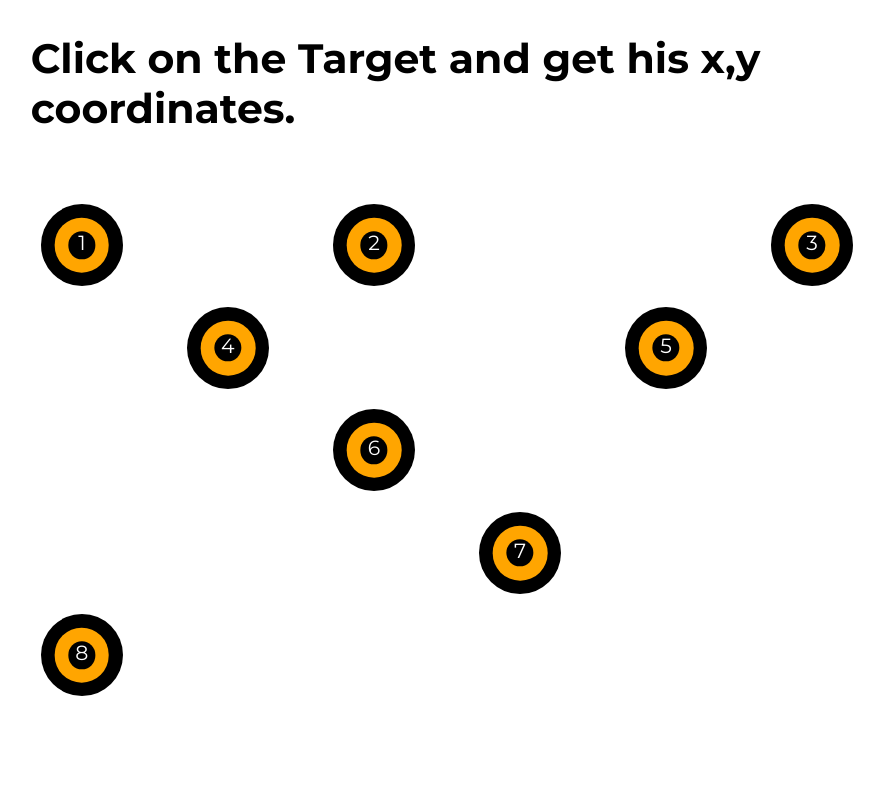
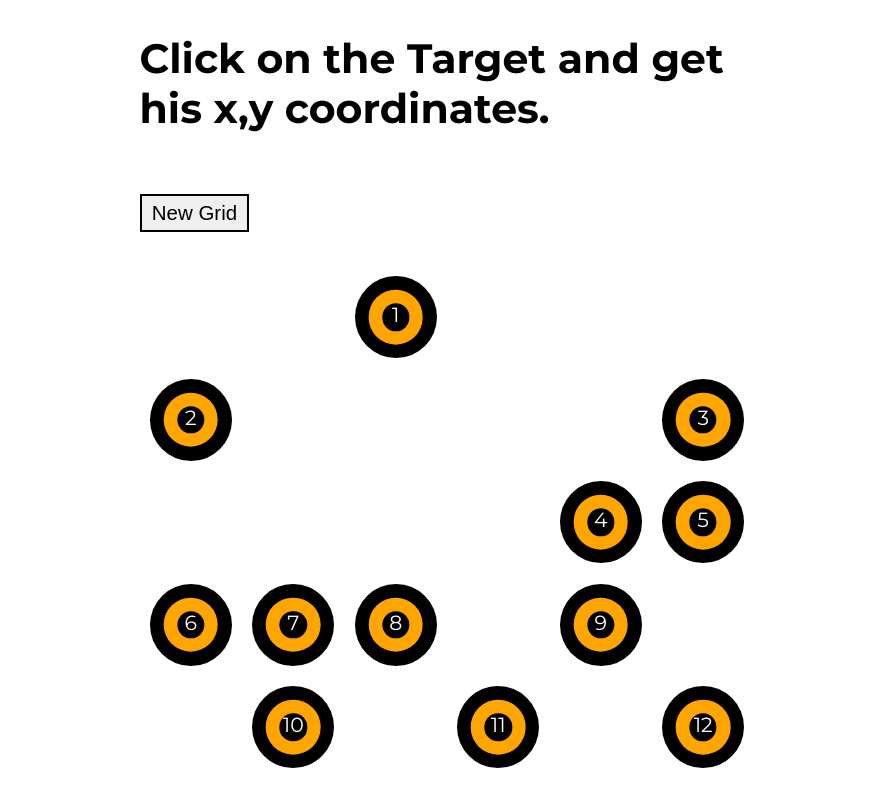
Before and after one commit to giTomas/react_5_get_element_position, a React (Create React App) app: page / in a window 1280 px wide. Shown: the top 806 px of the page, without its empty margins (193-1077 px from the left). Built offline with nearby package versions, Linux system fonts and the light colour scheme.

Commit message:
add random generated position

```diff
--- a/package.json
+++ b/package.json
@@ -5,6 +5,7 @@
   "dependencies": {
     "lodash.throttle": "^4.1.1",
     "prop-types": "^15.5.10",
+    "ramda": "^0.24.1",
     "react": "^15.6.1",
     "react-dom": "^15.6.1",
     "react-redux": "^5.0.6",
--- a/src/App.js
+++ b/src/App.js
@@ -3,26 +3,14 @@ import React, { PureComponent } from 'react';
 // import throttle from 'lodash.throttle';
 // import actionCreators from './redux/actionCreators';
 import Page from './styled/page';
-
-// const range = (amount) => {
-//   let range = [];
-//   for (let i = 1; i < amount+1; i++ ) {
-//     range.push(`target-${i}`);
-//   }
-//   return range;
-// }
-//
-// class getCoords {
-//   constructor() {
-//
-//   }
-//
-//
-// }
+import combinations from './helpers/cartesian';
+import getGridCoords from './helpers/random';
 
 class App extends PureComponent {
   constructor(props) {
     super(props);
+
+    const targetNumber = 12;
 
     this.state = {
       showModal: false,
@@ -34,18 +22,18 @@ class App extends PureComponent {
         right: null,
         left: null,
       },
-      targets: Array.from({length: 8}, (_,i) => `target-${i+1}`),
+      targets: Array.from({length: targetNumber}, (_,i) => `target-${i+1}`),
+      positions: combinations,
       active: null,
+      gridCoords: [],
     }
   }
 
   componentDidMount() {
     const w = Math.max(document.documentElement.clientWidth, window.innerWidth || 0);
     const h = Math.max(document.documentElement.clientHeight, window.innerHeight || 0);
-    console.log(`
-      w: ${w}
-      h: ${h}
-    `)
+    const gridCoords = getGridCoords(this.state.positions, 12)
+    this.setState({gridCoords});
   }
 
   componentWillUnmount() {
@@ -70,6 +58,15 @@ class App extends PureComponent {
     });
   }
 
+  handleGenerateNewGrid = () => {
+    const gridCoords = getGridCoords(this.state.positions, 12)
+    this.setState({
+      gridCoords,
+      showModal: false,
+      active: null,
+    });
+  }
+
   handleCloseModal = () => {
     this.setState({showModal: false, active: null})
   }
@@ -80,6 +77,7 @@ class App extends PureComponent {
         {...this.state}
         handleClick={this.handleClickOnTarget}
         handleCloseModal={this.handleCloseModal}
+        handleGenerateNewGrid={this.handleGenerateNewGrid}
       />
     );
   }
--- /dev/null
+++ b/src/helpers/cartesian.js
@@ -0,0 +1,24 @@
+import { partial, range } from 'ramda';
+
+function *cartesian(head, ...tail) {
+  let remainder = tail.length ? cartesian(...tail) : [[]];
+
+  for (let r of remainder) for (let h of head) yield [h, ...r]
+}
+
+function getCombinations(fn, arr, ...n) {
+  let cart = [];
+  for (let c of fn(arr, ...n)) {
+    cart.push([...c])
+  }
+
+  return cart
+}
+
+const cols = range(1,6+1);
+const rows = range(1,5+1);
+
+const combinations = getCombinations(cartesian, cols, rows);
+
+
+export default combinations;
--- /dev/null
+++ b/src/helpers/random.js
@@ -0,0 +1,26 @@
+// let arr = [];
+const removeItemFromArr = (arr, index) => [...arr.slice(0, index), ...arr.slice(index + 1, arr.length)];
+
+function getGridCoords(pos, range) {
+  //generovat random cislo, pouzit ako index pre koordinaty
+  // filtrovat s JSON.stingify()
+  //
+  let oldPos = pos.slice();
+  let coords = [];
+  while (range > 0) {
+    const index    = Math.floor(Math.random() * oldPos.length);
+    const item     = oldPos[index];
+    coords.push(item);
+    const newPos = removeItemFromArr(oldPos, index);
+    oldPos = newPos;
+    range--
+  }
+
+
+  coords.sort((a,b) => a[0] - b[0]);
+  coords.sort((a,b) => a[1] - b[1]);
+
+  return coords;
+}
+
+export default getGridCoords;
--- a/src/index.js
+++ b/src/index.js
@@ -11,12 +11,13 @@ injectGlobal`
       --basic-font-size: calc(0.9rem + (1.25 - 0.9) * ((100vw - 18.75em) / (75 - 18.75)));
       --line-height: 1.4;
       --vertical-rhytm: calc(var(--basic-font-size)*var(--line-height));
+      --font-family: 'Montserrat', sans-serif;
     }
    html {
       font-size: var(--basic-font-size);
       font-kerning: normal;
       text-rendering: geometricPrecision;
-      font-family: 'Montserrat', sans-serif;
+      font-family: var(--font-family);
     }
    * {
     box-sizing: border-box;
--- a/src/styled/modal.jsx
+++ b/src/styled/modal.jsx
@@ -38,6 +38,7 @@ const ModalClose = styled.div`
   right: 0;
   height: 1em;
   width: 1em;
+  cursor: pointer;
   &::before {
     content: '';
     position: absolute;
@@ -60,8 +61,11 @@ const ModalClose = styled.div`
   }
 `;
 
-const Modal = ({coordinates, handleCloseModal}) => (
+const matchNumber = str => (parseInt(str.match(/\d+/))+1);
+
+const Modal = ({coordinates, handleCloseModal, active}) => (
     <ModalContent>
+        <p>Element: {matchNumber(active)}</p>
         <p>x: {coordinates.x}px</p>
         <p>y: {coordinates.y}px</p>
       <ModalClose onClick={handleCloseModal} />
--- a/src/styled/page.jsx
+++ b/src/styled/page.jsx
@@ -1,7 +1,7 @@
 import styled from 'styled-components';
 import React from 'react';
 
-import TargetElement from './targetElement';
+import TargetElement, { TargetElement2 } from './targetElement';
 import Modal from './modal';
 
 const Wrapper = styled.div`
@@ -11,16 +11,16 @@ const Wrapper = styled.div`
 const Container = styled.div`
   margin-left: auto;
   margin-right: auto;
-  max-width: 900px;
+  max-width: calc(30rem + (var(--vertical-rhytm) * 2));
   padding: var(--vertical-rhytm);
 `;
 
 const GridContainer = styled.div`
   width: 100%;
   display: grid;
-  grid-template-columns: repeat(5, 1fr);
+  grid-template-columns: repeat(5, 5rem);
   ${'' /* grid-auto-columns: 100px; */}
-  grid-auto-rows: 5em;
+  grid-auto-rows: 5rem;
 
   @media(max-width: 25em) {
     grid-template-columns: repeat(4, 1fr);
@@ -38,21 +38,34 @@ const Description = styled.h2`
   margin-bottom: calc(var(--vertical-rhytm)*2);
 `;
 
+const NewGridButton = styled.button`
+  font-size: 1em;
+  margin-bottom: var(--vertical-rhytm);
+  border: 2px solid black;
+  border-radius: 0;
+  padding: 0.25em 0.5em;
+`;
+
 
 const Page = ({
   showModal,
   handleCloseModal,
+  handleGenerateNewGrid,
   coordinates,
   targets,
   active,
   handleClick,
+  gridCoords,
 }) => (
   <Wrapper>
     <Container>
       <Description>
         Click on the Target and get his x,y coordinates.
       </Description>
-      <GridContainer>
+      <NewGridButton onClick={handleGenerateNewGrid}>
+        New Grid
+      </NewGridButton>
+      {/* <GridContainer>
         {
           targets.map((target,i) => (
           <TargetElement
@@ -65,13 +78,30 @@ const Page = ({
           ))
         }
 
+      </GridContainer> */}
+      <GridContainer>
+        {
+          gridCoords.map((gridCoord,i) => (
+          <TargetElement2
+            key={`target-${i}`}
+            handleClick={handleClick}
+            number={i+1}
+            target={`target-${i}`}
+            even={i%2}
+            active={active === `target-${i}`}
+            grid={gridCoord} />
+          ))
+        }
+
       </GridContainer>
       {
         showModal &&
         <Modal
           coordinates={coordinates}
-          handleCloseModal={handleCloseModal}>
-        </Modal>
+          handleCloseModal={handleCloseModal}
+          active={active}
+        />
+
       }
     </Container>
   </Wrapper>
--- a/src/styled/targetElement.jsx
+++ b/src/styled/targetElement.jsx
@@ -103,4 +103,50 @@ const TargetElement = styled(AttachedRef)`
   }
 `;
 
+export const TargetElement2 = styled(AttachedRef)`
+  height: 4em;
+  width: 4em;
+  --color-active: ${props => props.active ? 'orange' : 'black'};
+  background-color: var(--color-active);
+  margin: 0.5em;
+  position: relative;
+  border-radius: 50%;
+  z-index: 1;
+  align-self: ${props => props.even ? 'flex-end' : 'auto'};
+  transition: background-color 0.2s linear;
+  grid-column-start: ${props => props.grid[0] || 'auto'};
+  grid-column-end: ${props => props.grid[0]+1 || 'auto'};
+  grid-row-start: ${props => props.grid[1] || 'auto'};
+  grid-row-end: ${props => props.grid[1]+1 || 'auto'};
+  &::before {
+    position: absolute;
+    content: '';
+    top: 50%;
+    left: 50%;
+    transform: translate(-50%, -50%);
+    height: 66.66%;
+    width: 66.66%;
+    background-color: orange;
+    z-index: 50;
+    border-radius: 50%;
+  }
+  &::after {
+    position: absolute;
+    ${props => `content: '${props.number || 0}';`};
+    text-align: center;
+    top: 50%;
+    left: 50%;
+    transform: translate(-50%, -50%);
+    color: ${props => props.active ? 'black' : 'white'};
+    height: 33.33%;
+    width: 33.33%;
+    ${'' /* line-height: 2; */}
+    background-color: var(--color-active);
+    z-index: 100;
+    border-radius: 50%;
+    transition: background-color 0.1s linear,
+    color 0.1s linear;
+  }
+`;
+
 export default TargetElement;
```
Also changed, not shown: 1 other file (tests, documents, lock files or other folders).
